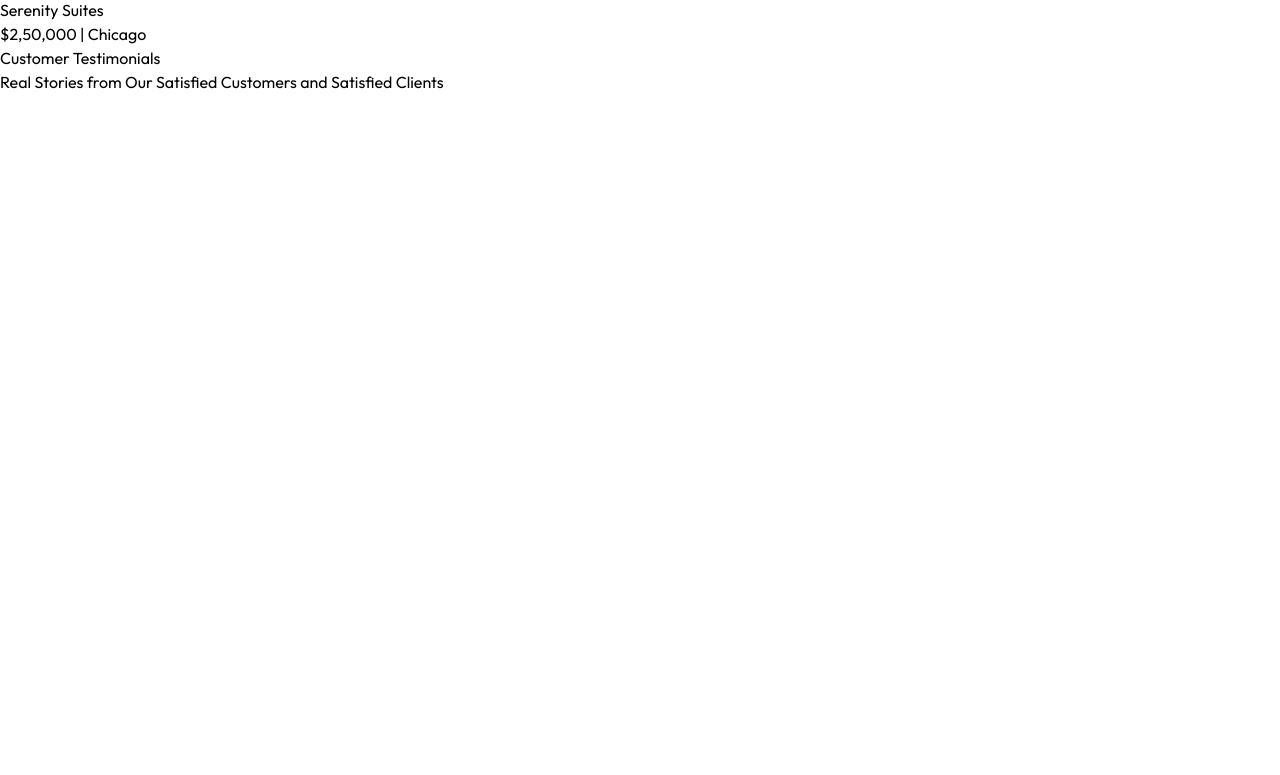
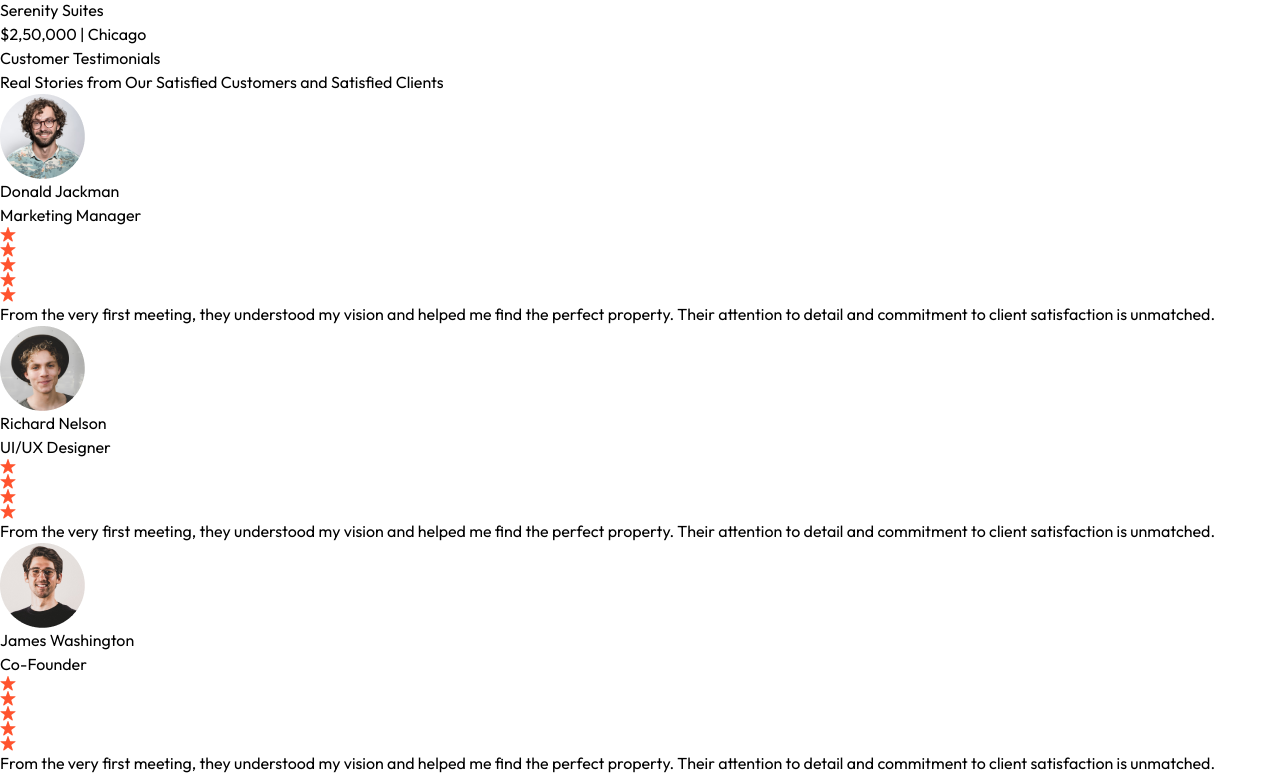
Before and after one commit to MHRatul/real-estate-website, a React app: page / in a window 1280 px wide. Shown: the part 5726-6501 px from the top of the page. Before the commit the page ends 5820 px from the top, so only its background shows below. Built offline with nearby package versions, Linux system fonts and the light colour scheme; the HTML template or start-up script is replaced by a standard one.

Commit message:
Testimonials section title, rating, test include & set them

```diff
--- a/src/components/About.jsx
+++ b/src/components/About.jsx
@@ -29,7 +29,7 @@ const About = () => {
                     <p> Ongoing Projects</p>
                 </div>
             </div>
-            <p className='my-10 max-w-lg'>We are a leading real estate company dedicated to providing exceptional services to our clients.
+            <p className='my-10 max-w-lg text-justify ...'>We are a leading real estate company dedicated to providing exceptional services to our clients.
              With a team of experienced professionals, we offer a wide range of properties to suit your needs.</p>
              <button className='text-white bg-gradient-to-r from-blue-500 to-blue-500 hover:from-blue-500 hover:to-blue-400 ... px-6 py-2 rounded'>See More</button>
         </div>
--- a/src/components/Testimonials.jsx
+++ b/src/components/Testimonials.jsx
@@ -1,10 +1,28 @@
 import React from 'react'
+import { assets, testimonialsData } from '../assets/assets'
 
 const Testimonials = () => {
   return (
     <div className='flex flex-col items-center justify-center container mx-auto p-14 md:px-20 lg:px-32 w-full overflow-hidden' id='Testimonials'>
         <h1 className='text-2xl sm:text-4xl font-bold mb-2'>Customer <span className='underline underline-offset-4 decoration-1 under font-light'>Testimonials</span></h1>
         <p className='text-gray-500 max-w-80 text-center mb-8'>Real Stories from Our Satisfied Customers and Satisfied Clients</p>
+
+        <div className='flex flex-wrap justify-center gap-8'>
+            {testimonialsData.map((testimonial, index) =>(
+                <div className='max-w-[340px] border shadow-lg rounded px-8 py-12 text-center' key={index}>
+                    <img src={testimonial.image} alt={testimonial.alt} className='w-20 h-20 rounded-full mx-auto mb-4'/>
+                    <h2>{testimonial.name}</h2>
+                    <p className='text-gray-500 text-sm text-center mb-4'>{testimonial.title}</p>
+                    <div className='flex justify-center gap-1 text-red-500 mb-4'>
+                        {Array.from({ length: testimonial.rating }, (_, index) => (
+                            <img key={index} src={assets.star_icon} alt='star' className='' />
+                        ))}
+                    </div>
+                    <p className='text-gray-500 max-w-80 text-justify ... mt-2'>{testimonial.text}</p>
+                </div>
+            ))}
+        </div>
+
     </div>
   )
 }
```
